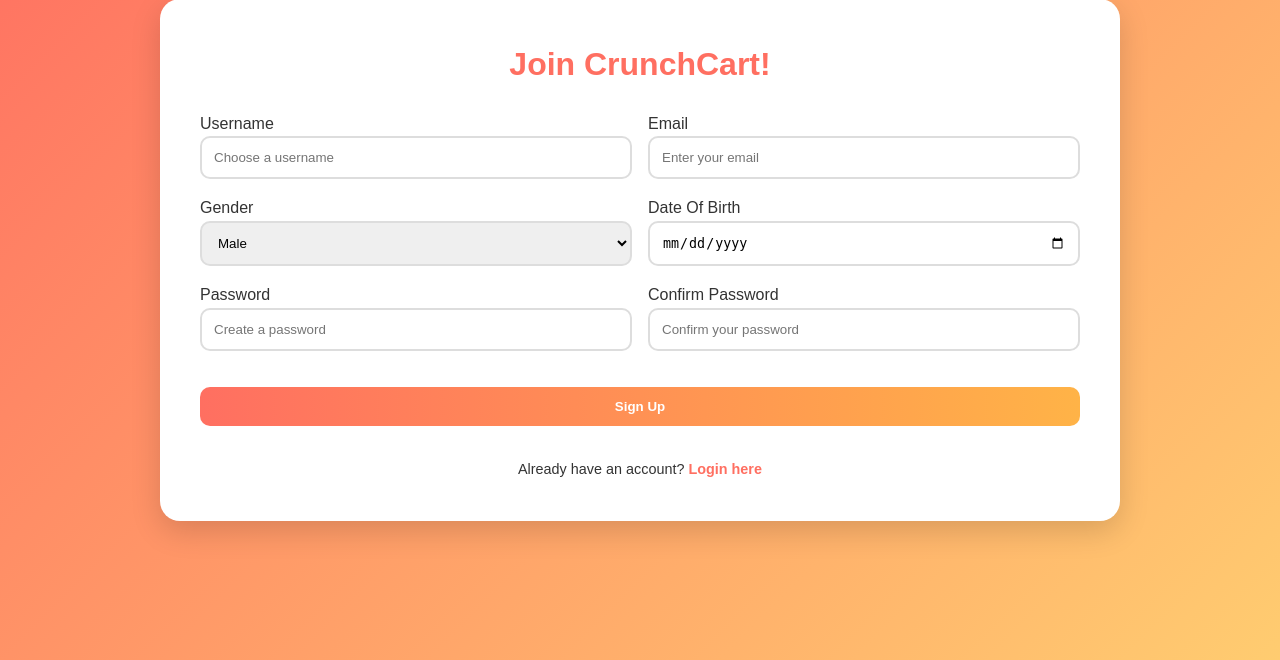
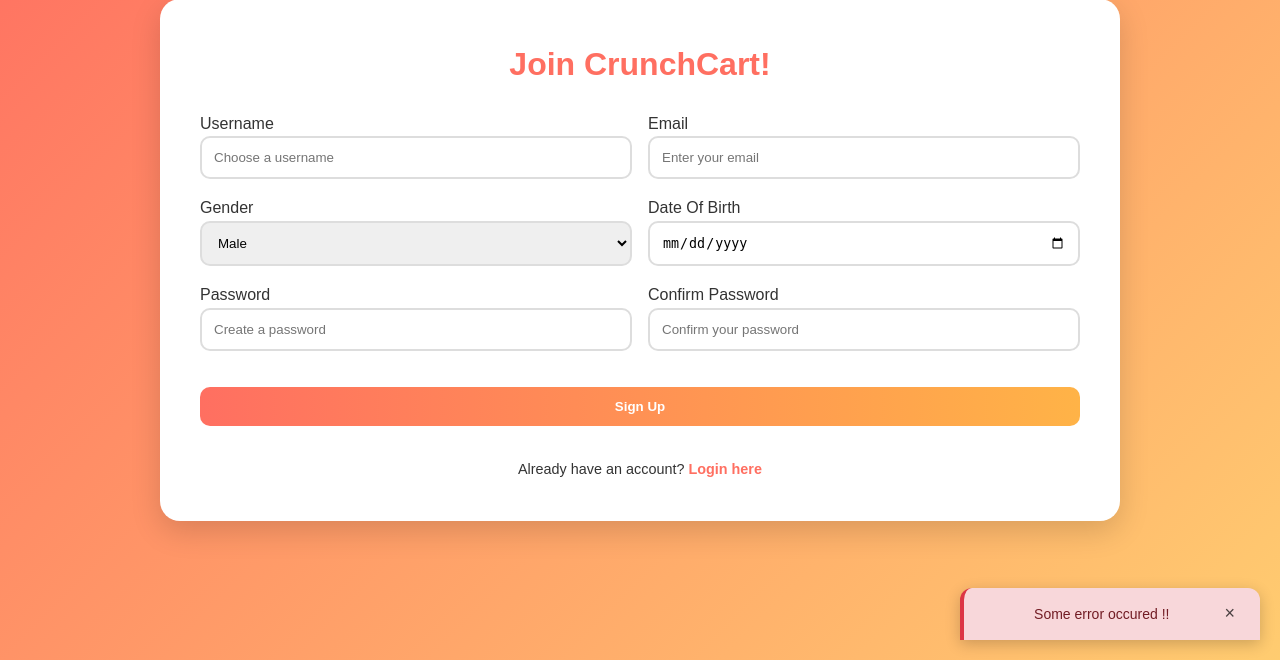
Before and after one commit to Pratikkumartulo/CrunchCart, a Flask app: page /signup in a window 1280 px wide. Shown: the part 140-800 px from the top of the page. Run offline with Flask 3, Linux system fonts and the light colour scheme.

Commit message:
Flash message and user data structure added

```diff
--- a/app.py
+++ b/app.py
@@ -1,6 +1,7 @@
-from flask import Flask, flash, render_template, redirect, url_for
+from flask import Flask, flash, render_template, redirect, url_for,flash
 from forms import SignupForm, LoginForm
 from chips import chipsData,findMaxThreeDiscount
+from users import user_data,addUser,validateUser
 
 app = Flask(__name__)
 app.config["SECRET_KEY"] = "15bb914121bfb88e90cd224850b5e614"
@@ -33,16 +34,26 @@
 def login():
     form = LoginForm()
     if form.validate_on_submit():
-        flash('Login successfull!')
-        return redirect(url_for('home'))
+        if validateUser(form.email.data,form.password.data):
+            flash('Login successfull!','success')
+            return redirect(url_for('home'))
+        else:
+            flash('Invalid email or password','error')
+
     return render_template('login.html', title="Login", form=form)
 
 @app.route("/signup", methods=['GET', 'POST'])
 def signup():
     form = SignupForm()
     if form.validate_on_submit():
-        flash(f'Signup successful! Welcome {form.username.data}!')
-        return redirect(url_for('home'))
+        if addUser(form.username.data,form.email.data,form.gender.data,form.dob.data,form.password.data):
+            flash(f'Signup successful! Welcome {form.username.data}!','success')
+            return redirect(url_for('home'))
+        else:
+            flash(f'Email already exists !!','error')
+    else:
+        flash(f'Some error occured !!','error')
+
     return render_template('signup.html', title="Signup", form=form)
 
 @app.route("/product/<id>")
--- /dev/null
+++ b/static/css/flash.css
@@ -0,0 +1,72 @@
+.flash-message {
+    position: fixed;
+    bottom: 20px;
+    right: 20px;
+    transform: translateY(100%);
+    background: #fff;
+    color: #333;
+    padding: 15px 25px;
+    border-radius: 12px 12px 0 0;
+    box-shadow: 0 4px 15px rgba(0, 0, 0, 0.2);
+    z-index: 9999;
+    font-family: Arial, sans-serif;
+    font-size: 14px;
+    min-width: 300px;
+    text-align: center;
+    border-left: 4px solid #007bff;
+    animation: slideUp 0.5s ease-out forwards;
+}
+
+.flash-message.success {
+    border-left-color: #28a745;
+    background: #d4edda;
+    color: #155724;
+}
+
+.flash-message.error {
+    border-left-color: #dc3545;
+    background: #f8d7da;
+    color: #721c24;
+}
+
+.flash-message.warning {
+    border-left-color: #ffc107;
+    background: #fff3cd;
+    color: #856404;
+}
+
+.flash-message.info {
+    border-left-color: #17a2b8;
+    background: #d1ecf1;
+    color: #0c5460;
+}
+
+@keyframes slideUp {
+    to {
+        transform: translateY(0);
+    }
+}
+
+.flash-message.hide {
+    animation: slideDown 0.3s ease-out forwards;
+}
+
+@keyframes slideDown {
+    to {
+        transform: translateY(100%);
+    }
+}
+
+.close-btn {
+    background: none;
+    border: none;
+    font-size: 18px;
+    cursor: pointer;
+    float: right;
+    margin-left: 10px;
+    opacity: 0.7;
+}
+
+.close-btn:hover {
+    opacity: 1;
+}
--- a/static/js/script.js
+++ b/static/js/script.js
@@ -0,0 +1,8 @@
+function hideFlash() {
+    const flash = document.getElementById('flashMsg');
+    flash.classList.add('hide');
+
+    setTimeout(() => {
+        flash.style.display = 'none';
+    }, 300);
+}
--- a/templates/base.html
+++ b/templates/base.html
@@ -5,8 +5,23 @@
     <meta name="viewport" content="width=device-width, initial-scale=1.0">
     <title>CrunchCart - {{title}}</title>
     <link href="../static/css/style.css" rel="stylesheet">
+    <link href="../static/css/flash.css" rel="stylesheet">
     </head>
 <body>
+    {% with messages = get_flashed_messages(with_categories=true) %}
+    {% if messages %}
+        {% for category, message in messages %}
+        <!-- <div class="flash-container" id="flashContainer">
+            {{ category }} , {{ message }}
+        </div> -->
+        <div class="flash-message {{ category }}" id="flashMsg">
+        <button class="close-btn" onclick="hideFlash()">&times;</button>
+         {{ message }}
+    </div>
+        {% endfor %}
+    {% endif %}
+    {% endwith %}
+
     {% if title!= "Login" and title!="Signup" %}
      <nav class="navbar">
         <div class="nav-container">
@@ -28,4 +43,5 @@
     {% block content %}
 
     {% endblock content %}
+    <script src="../static/js/script.js"></script>
 </body>
--- /dev/null
+++ b/users.py
@@ -0,0 +1,19 @@
+user_data = {}
+
+def addUser(username,email,gender,dob,password):
+    if email in user_data:
+        return False
+    else:
+        user_data[email] = {"username":username,
+                            'gender':gender,
+                            "dob":dob,
+                            "password":password}
+        return True
+
+def validateUser(email,password):
+    if email not in user_data:
+        return False
+    if user_data[email]['password'] == password:
+        return True
+    else:
+        return False
```
Also changed, not shown: 1 other file.
